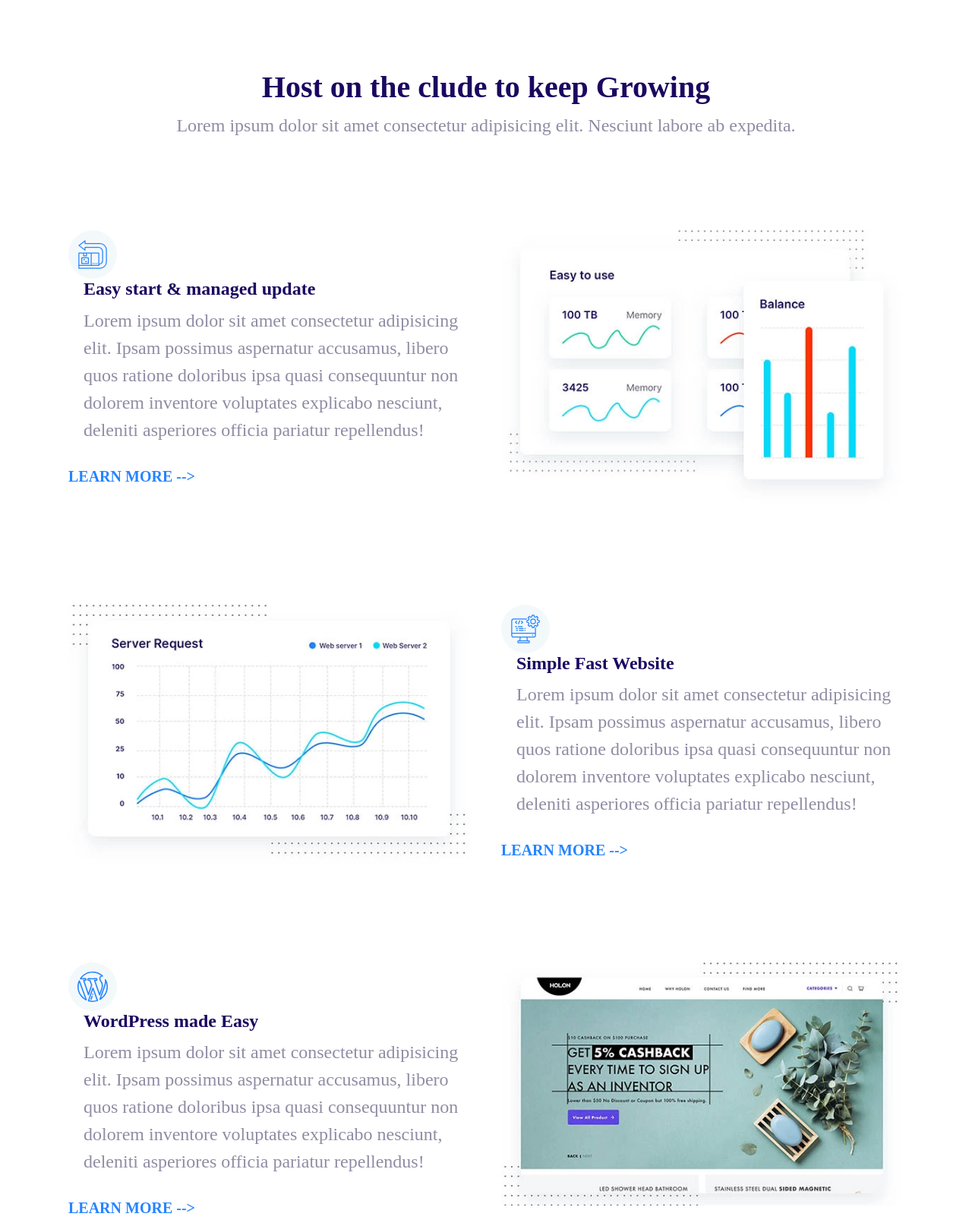
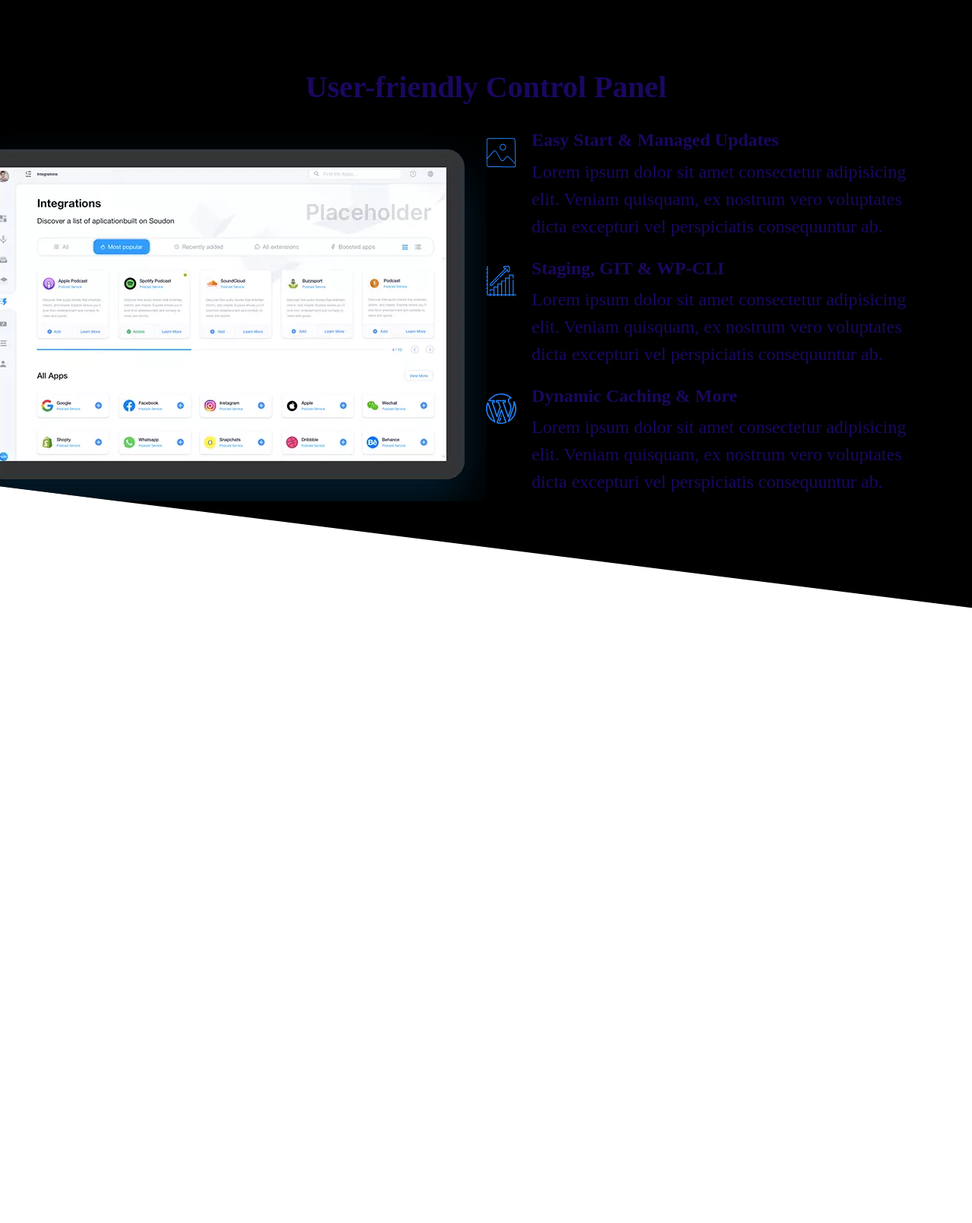
Before and after one commit to eyobderese/Moshe_HTML_and_CSS_project, a plain HTML site: page HTML/index.html in a window 1280 px wide. Shown: the top 1610 px of the page at 76% size. After the commit the page ends 800 px from the top, so only its background shows below. Drawn offline with Linux system fonts and the light colour scheme.

Commit message:
defining show case

```diff
--- a/CSS/stayle.css
+++ b/CSS/stayle.css
@@ -818,3 +818,23 @@
     gap: 2rem 4rem;
     margin: 12rem 0;
 }
+
+/* Showcase Block */
+.block-showcase__image > img {
+    width: 100%;
+  }
+
+  @media screen and (min-width: 768px) {
+    .block-showcase .grid {
+      grid-template-columns: 50% 50%;
+    }
+
+    .block-showcase__image {
+      justify-self: end;
+    }
+
+    .block-showcase__image > img {
+      width: auto;
+      max-width: 700px;
+    }
+  }
--- a/HTML/index.html
+++ b/HTML/index.html
@@ -14,152 +14,75 @@
     <link rel="stylesheet" href="../CSS/stayle.css" />
   </head>
   <body>
-    <section class="block container block-future">
-      <header class="future__header">
-        <h2>Host on the clude to keep Growing</h2>
+    <section class="block block--dark block--skewed-right block-showcase">
+      <header class="block__header">
+        <h2>User-friendly Control Panel</h2>
+      </header>
+      <div class="container grid grid--1x2">
+        <picture class="block-showcase__image">
+          <source
+            type="image/webp"
+            srcset="../images/ipad.webp 1x, ../images/ipad@2x.webp 2x"
+          />
+          <source
+            type="image/png"
+            srcset="../images/ipad.png 1x, ../images/ipad@2x.png 2x"
+          />
+          <img src="../images/ipad.png" alt="" />
+        </picture>
+        <ul class="list">
+          <li>
+            <div class="media">
+              <div class="media__image">
+                <svg class="icon icon--primary">
+                  <use xlink:href="../images/sprite.svg#snap"></use>
+                </svg>
+              </div>
+              <div class="media__body">
+                <h3 class="media__title">Easy Start & Managed Updates</h3>
                 <p>
-          Lorem ipsum dolor sit amet consectetur adipisicing elit. Nesciunt
-          labore ab expedita.
-        </p>
-      </header>
-      <div class="grid grid--1x2 future">
-        <div>
-          <span class="icon-contener">
-            <svg class="icon icon--primary">
-              <use xlink:href="../images/sprite.svg#easy"></use>
-            </svg>
-          </span>
-          <div class="media__body">
-            <h3 class="media__title">Easy start & managed update</h3>
-            <p>
-              Lorem ipsum dolor sit amet consectetur adipisicing elit. Ipsam
-              possimus aspernatur accusamus, libero quos ratione doloribus ipsa
-              quasi consequuntur non dolorem inventore voluptates explicabo
-              nesciunt, deleniti asperiores officia pariatur repellendus!
+                  Lorem ipsum dolor sit amet consectetur adipisicing elit.
+                  Veniam quisquam, ex nostrum vero voluptates dicta excepturi
+                  vel perspiciatis consequuntur ab.
                 </p>
               </div>
-          <a href="#" class="link-arrow future__link">Learn More</a>
             </div>
-        <picture>
-          <source
-            srcset="../images/easy.webp 1x, ../images/easy@2x.webp 2x"
-            type="image/webp"
-          />
-          <source
-            srcset="../images/easy.png 1x, ../images/easy@2x.png 2x"
-            type="image/png"
-          />
-
-          <img class="hero__image" src="../images/easy.png" alt="easy" />
-        </picture>
+          </li>
+          <li>
+            <div class="media">
+              <div class="media__image">
+                <svg class="icon icon--primary">
+                  <use xlink:href="../images/sprite.svg#growth"></use>
+                </svg>
               </div>
-
-      <!-- *************************************************************************************    -->
-
-      <div class="grid grid--1x2 future">
-        <picture>
-          <source
-            srcset="../images/fast.webp 1x, ../images/fast@2x.webp 2x"
-            type="image/webp"
-          />
-          <source
-            srcset="../images/fast.png 1x, ../images/fast@2x.png 2x"
-            type="image/png"
-          />
-
-          <img class="hero__image" src="../images/fast.png" alt="fast" />
-        </picture>
-
-        <div>
-          <span class="icon-contener">
-            <svg class="icon icon--primary">
-              <use xlink:href="../images/sprite.svg#computer"></use>
-            </svg>
-          </span>
               <div class="media__body">
-            <h3 class="media__title">Simple Fast Website</h3>
+                <h3 class="media__title">Staging, GIT & WP-CLI</h3>
                 <p>
-              Lorem ipsum dolor sit amet consectetur adipisicing elit. Ipsam
-              possimus aspernatur accusamus, libero quos ratione doloribus ipsa
-              quasi consequuntur non dolorem inventore voluptates explicabo
-              nesciunt, deleniti asperiores officia pariatur repellendus!
+                  Lorem ipsum dolor sit amet consectetur adipisicing elit.
+                  Veniam quisquam, ex nostrum vero voluptates dicta excepturi
+                  vel perspiciatis consequuntur ab.
                 </p>
               </div>
-          <a href="#" class="link-arrow future__link">Learn More</a>
             </div>
-      </div>
-
-      <!-- *************************************************************************************    -->
-
-      <div class="grid grid--1x2 future">
-        <div>
-          <span class="icon-contener">
+          </li>
+          <li>
+            <div class="media">
+              <div class="media__image">
                 <svg class="icon icon--primary">
                   <use xlink:href="../images/sprite.svg#wordpress"></use>
                 </svg>
-          </span>
+              </div>
               <div class="media__body">
-            <h3 class="media__title">WordPress made Easy</h3>
+                <h3 class="media__title">Dynamic Caching & More</h3>
                 <p>
-              Lorem ipsum dolor sit amet consectetur adipisicing elit. Ipsam
-              possimus aspernatur accusamus, libero quos ratione doloribus ipsa
-              quasi consequuntur non dolorem inventore voluptates explicabo
-              nesciunt, deleniti asperiores officia pariatur repellendus!
+                  Lorem ipsum dolor sit amet consectetur adipisicing elit.
+                  Veniam quisquam, ex nostrum vero voluptates dicta excepturi
+                  vel perspiciatis consequuntur ab.
                 </p>
               </div>
-          <a href="#" class="link-arrow future__link">Learn More</a>
             </div>
-        <picture>
-          <source
-            srcset="../images/wordpress.webp 1x, ../images/wordpress@2x.webp 2x"
-            type="image/webp"
-          />
-          <source
-            srcset="../images/wordpress.png 1x, ../images/wordpress@2x.png 2x"
-            type="image/png"
-          />
-
-          <img
-            class="hero__image"
-            src="../images/wordpress.png"
-            alt="wordpress"
-          />
-        </picture>
-      </div>
-
-      <!-- *************************************************************************************    -->
-
-      <div class="grid grid--1x2 future">
-        <picture>
-          <source
-            srcset="../images/support.webp 1x, ../images/support@2x.webp 2x"
-            type="image/webp"
-          />
-          <source
-            srcset="../images/support.png 1x, ../images/support@2x.png 2x"
-            type="image/png"
-          />
-
-          <img class="hero__image" src="../images/support.png" alt="support" />
-        </picture>
-
-        <div>
-          <span class="icon-contener">
-            <svg class="icon icon--primary">
-              <use xlink:href="../images/sprite.svg#settings"></use>
-            </svg>
-          </span>
-          <div class="media__body">
-            <h3 class="media__title">Simple Fast Website</h3>
-            <p>
-              Lorem ipsum dolor sit amet consectetur adipisicing elit. Ipsam
-              possimus aspernatur accusamus, libero quos ratione doloribus ipsa
-              quasi consequuntur non dolorem inventore voluptates explicabo
-              nesciunt, deleniti asperiores officia pariatur repellendus!
-            </p>
-          </div>
-          <a href="#" class="link-arrow future__link">Learn More</a>
-        </div>
+          </li>
+        </ul>
       </div>
     </section>
 
```
Also changed, not shown: HTML/component/block-showcase.html (added, +71 -0 lines), HTML/component/showcase Block.html (added, +71 -0 lines), images/ipad.png (added), images/ipad.webp (added), images/ipad@2x.png (added), images/ipad@2x.webp (added). Lines whose indentation alone changed are shown as unchanged.
